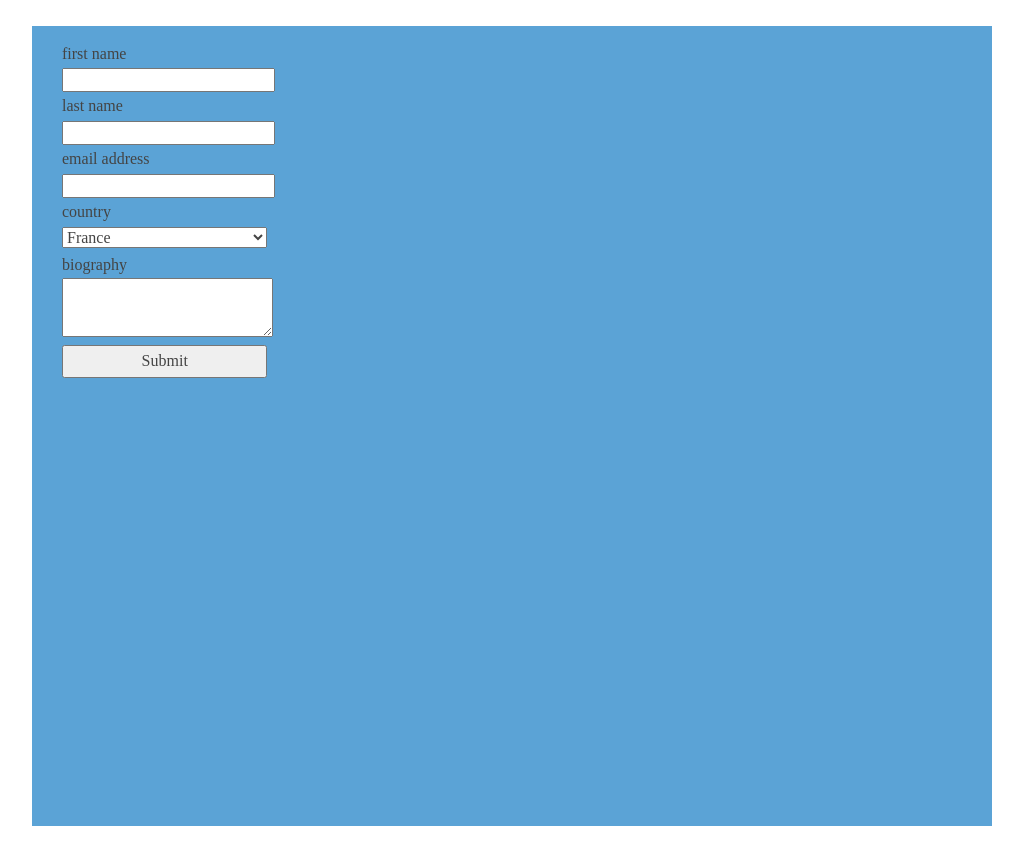
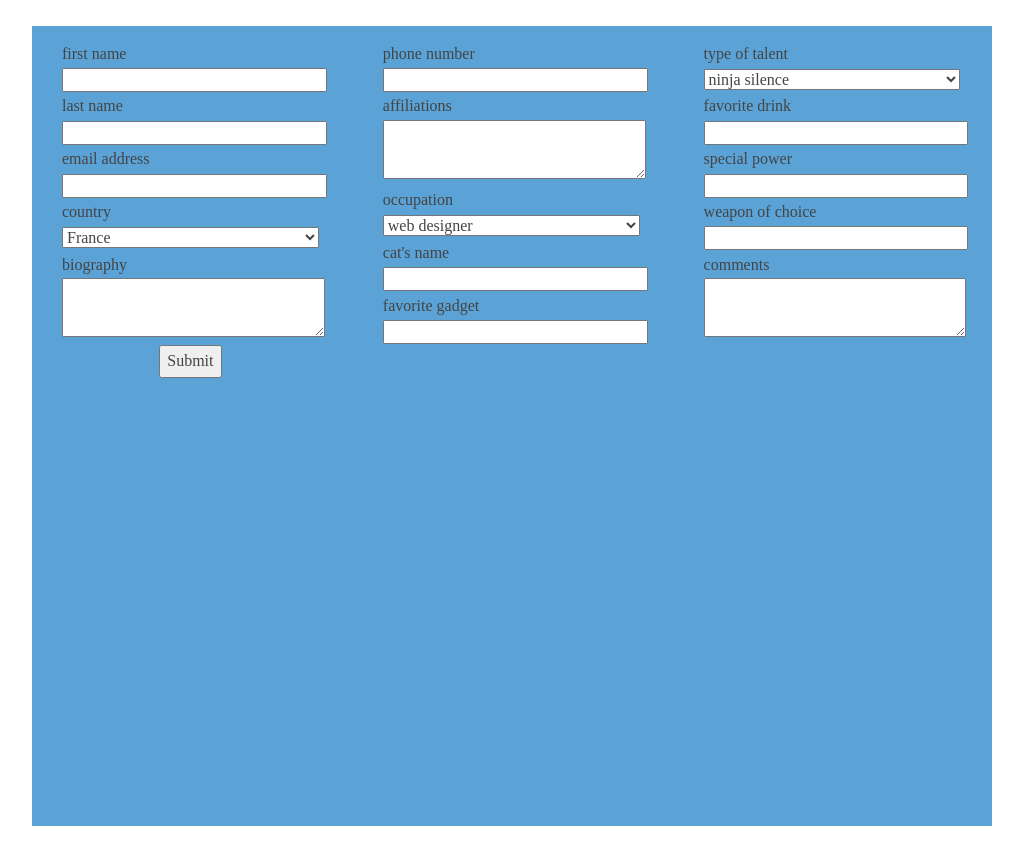
Before and after one commit to prufrock123/TIY_HW04_Part1, a plain HTML site: page index.html in a window 1280 px wide. Shown: the whole page, without its empty margins (128-1151 px from the left). Drawn offline with Linux system fonts and the light colour scheme.

Commit message:
more work on the form

```diff
--- a/index.html
+++ b/index.html
@@ -1,11 +1,13 @@
 <!DOCTYPE html>
 <html>
+
 <head>
     <title>The form!</title>
     <link rel="stylesheet" type="text/css" href="./bower_components/normalize.css/normalize.css">
     <link rel="stylesheet" type="text/css" href="./bower_components/typeplate-starter-kit/css/typeplate.css">
     <link rel="stylesheet" type="text/css" href="./style.css">
 </head>
+
 <body>
     <div id="container">
 
@@ -36,15 +38,69 @@
                         <label for="bio">biography</label>
                         <textarea id="bio"></textarea>
                     </div>
-
                     <div class="button">
                         <button type="submit">Submit</button>
                     </div>
                 </div>
             </div>
-	 	<div class="column"></div>
-		<div class="column"></div>
+            <div class="column">
+            	<div class="form-content">
+            		<div>
+            			<label for="phone">phone number</label>
+            			<input type="text" id="phone" />
+            		</div>
+            		<div>
+            			<label for="affiliations">affiliations</label>
+            			<textarea id="affiliations"></textarea>
+            		</div>
+            		<div>
+            			<label for="occupation">occupation</label>
+            			<select id="occupation">
+            				<option value="web-designer">web designer</option>
+            				<option value="web-developer">web developer</option>
+            				<option value="hybrid">hybrid</option>
+            			</select>
+            		</div>
+            		<div>
+            			<label for="cat-name">cat's name</label>
+            			<input type="text" id="cat-name" />
+            		</div>
+            		<div>
+            			<label for="favorite-gadget">favorite gadget</label>
+            			<input type="text" id="favorite-gadget" />
+            		</div>
+            	</div>
+            </div>
+            <div class="column">
+            	<div class="form-content">
+            		<div>
+            			<label for="type-of-talent">type of talent</label>
+            			<select id="type-of-talent">
+            				<option value="ninja-silence">ninja silence</option>
+            				<option value="sumo-power"></option>
+            				<option value="samurai-precision"></option>
+            			</select>
+            		</div>
+            		<div>
+            			<label for="favorite-drink">favorite drink</label>
+            			<input type="text" id="favorite-drink" />
+            		</div>
+            		<div>
+            			<label for="special-power">special power</label>
+            			<input type="text" id="special-power" />
+            		</div>
+            		<div>
+            			<label for="weapon-of-choice">weapon of choice</label>
+            			<input type="text" id="weapon-of-choice" />
+            		</div>
+            		<div>
+            			<label for="comments">comments</label>
+            			<textarea id="comments"></textarea>
+            		</div>
+            	</div>
+            </div>
         </form>
     </div>
 </body>
+
 </html>
--- a/style.css
+++ b/style.css
@@ -2,71 +2,67 @@
     background-color: #5BA3D6;
     display: block;
     width: 100%;
-	height: 100vh;
+    height: 100%;
 }
-
 .column {
     background-color: #bed1fe;
     display: block;
     width: 100%;
-	height: calc(100%/3);
+    height: 100%;
+    min-height: 250px;
 }
-
 .column:nth-child(2) {
     background-color: #5BA3D6;
 }
-
 form {
     width: 100%;
     height: 100%;
 }
-
 .form-content {
     height: 100%;
     padding: 15px 30px;
+    /*margin: 0 auto;*/
+    /*text-align: center;*/
 }
 
-input, textarea, select, button {
-	width: 80%;
+
+/*.form-content label {
+	text-align: left;
+}
+*/input, textarea, select {
+    width: 100%;
     margin: 0;
 }
-
+.button {
+	width: 25%;
+	text-align: center;
+	margin: auto;
+}
 label {
     display: block;
 }
-
-@media all and (min-width: 900px){
-
+@media all and (min-width: 900px) {
     #container {
         width: 75%;
         margin: 2% auto;
         min-width: 900px;
         font-size: 0;
+        height: 100vh;
     }
-
     #container > * {
         font-size: initial;
     }
-
     .column {
         display: inline-block;
-		box-sizing: content-box;
+        box-sizing: border-box;
         background-color: inherit;
         width: 33%;
         height: 100%;
         vertical-align: top;
         /*padding: 15px 30px;*/
     }
-
-	.form-content > div {
-
-	}
-
-
-
-
+    .form-content > div {}
     /*	.column:nth-child(2) {
 		background-color: inherit;
 	}*/
-
 }
```
Lines whose indentation alone changed are shown as unchanged.
